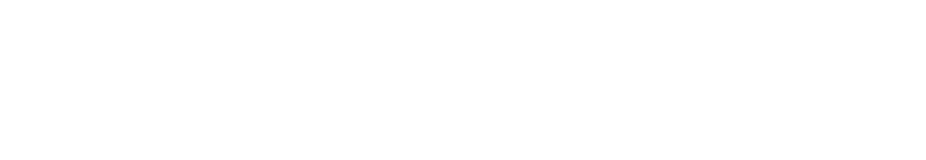
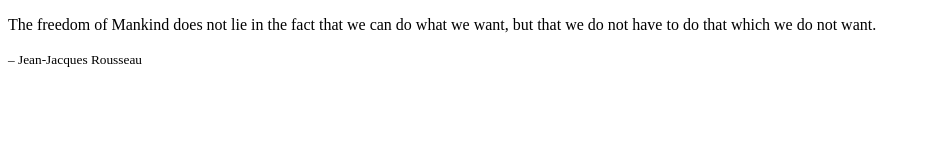
Before and after one commit to pock22/simple-quote-page, a plain HTML site: page index.html in a window 1280 px wide. Shown: the whole page, without its empty margins (0-926 px from the left). Drawn offline with Linux system fonts and the light colour scheme.

Commit message:
second-try

```diff
--- a/index.html
+++ b/index.html
@@ -4,8 +4,13 @@
   <meta charset="utf-8">
   <title>Freedom</title>
   <meta name="viewport" content="width=device-width, initial-scale=1">
+  <link rel="stylesheet" type="text/css" href="main.css">
+  <link href="https://fonts.googleapis.com/css?family=Crimson+Text|Julius+Sans+One" rel="stylesheet">
 </head>
 <body>
-
+  <div class="all">
+  <p class="qoute">The freedom of Mankind does not lie in the fact that we can do what we want, but that we do not have to do that which we do not want.</p>
+  <p class="author"><small>– Jean-Jacques Rousseau</small></p>
+</div>
 </body>
 </html>
```
